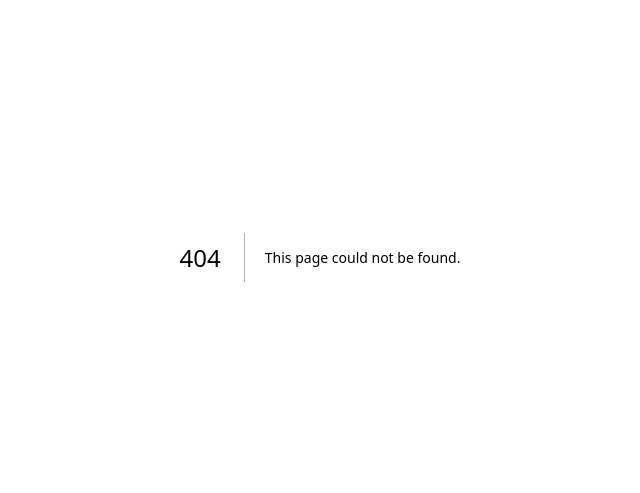
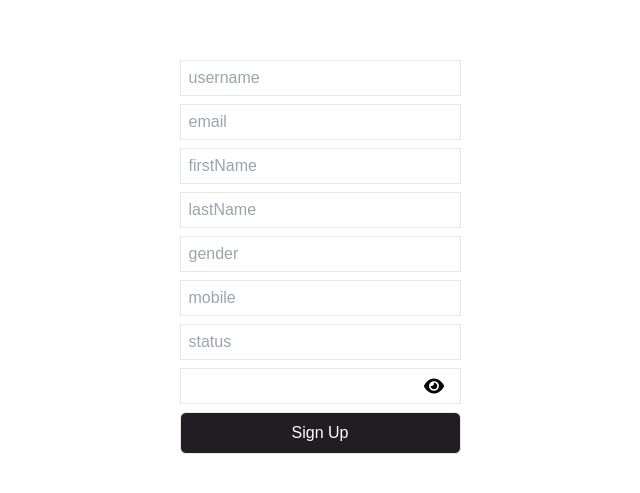
Before and after one commit to Daman431/social-network, a Next.js app: page /sign-up in a window 1280 px wide. Before the commit this address had no page. Shown: the part 143-636 px from the top of the page, without its empty margins (320-960 px from the left). Built offline with nearby package versions, Linux system fonts and the light colour scheme.

Commit message:
Adds sign up page

```diff
--- /dev/null
+++ b/src/app/sign-up/page.tsx
@@ -0,0 +1,104 @@
+"use client";
+
+import Button from "@/components/Button/Button";
+import TextField from "@/components/TextField/TextField";
+import { NextPage } from "next";
+import { useState } from "react";
+
+interface ISignupForm {
+    firstName: string
+    lastName: string
+    password: string
+    email: string
+    username: string
+    gender: string
+    mobile: string
+    status: string
+}
+
+const SignupPage: NextPage = () => {
+    const initialSignupForm: ISignupForm = {
+        email: '',
+        firstName: '',
+        gender: '',
+        lastName: '',
+        mobile: '',
+        password: '',
+        status: '',
+        username: ''
+    }
+    const [signupForm, setSignupForm] = useState<ISignupForm>(initialSignupForm);
+    const onFormChange = (name: keyof ISignupForm, value: string) => {
+        setSignupForm({
+            ...signupForm,
+            [name]: value
+        });
+    }
+    const signIn = () => {
+
+    }
+    return <div className="h-screen w-full flex justify-center items-center" >
+        <div className="py-2 px-1 flex flex-col space-y-2 rounded-md">
+            <TextField
+                type="text"
+                showNameAsPlaceholder
+                value={signupForm.username}
+                name="username"
+                onChange={(e) => onFormChange("username", e.target.value)}
+            />
+            <TextField
+                type="text"
+                showNameAsPlaceholder
+                value={signupForm.email}
+                name="email"
+                onChange={(e) => onFormChange("email", e.target.value)}
+            />
+            <TextField
+                type="text"
+                showNameAsPlaceholder
+                value={signupForm.firstName}
+                name="firstName"
+                onChange={(e) => onFormChange("firstName", e.target.value)}
+            />
+            <TextField
+                type="text"
+                showNameAsPlaceholder
+                value={signupForm.lastName}
+                name="lastName"
+                onChange={(e) => onFormChange("lastName", e.target.value)}
+            />
+            <TextField
+                type="text"
+                showNameAsPlaceholder
+                value={signupForm.gender}
+                name="gender"
+                onChange={(e) => onFormChange("gender", e.target.value)}
+            />
+            <TextField
+                type="text"
+                showNameAsPlaceholder
+                value={signupForm.mobile}
+                name="mobile"
+                onChange={(e) => onFormChange("mobile", e.target.value)}
+            />
+            <TextField
+                type="text"
+                showNameAsPlaceholder
+                value={signupForm.status}
+                name="status"
+                onChange={(e) => onFormChange("status", e.target.value)}
+            />
+            <TextField
+                type="password"
+                value={signupForm.password}
+                name="password"
+                onChange={(e) => onFormChange("password", e.target.value)}
+            />
+            <Button type="Primary" onClick={signIn}>
+                Sign Up
+            </Button>
+        </div>
+    </div>
+}
+
+export default SignupPage;
--- a/src/components/TextField/TextField.tsx
+++ b/src/components/TextField/TextField.tsx
@@ -2,7 +2,7 @@ import { FC, useState } from "react";
 import TextFieldProps, { TextFieldType } from "./TextFieldProps";
 import Button from "../Button/Button";
 
-const TextField: FC<TextFieldProps> = ({ name, onChange, type = "text", className, value }) => {
+const TextField: FC<TextFieldProps> = ({ name, onChange, type = "text", className, value, showNameAsPlaceholder = false }) => {
     const defaultClass = "border-0 outline-none h-full w-full p-2";
     const conatinerClass = "";
     const [inputType, setType] = useState<TextFieldType>(type);
@@ -21,6 +21,7 @@ const TextField: FC<TextFieldProps> = ({ name, onChange, type = "text", classNam
             name={name}
             className={`${className} ${defaultClass}`}
             value={value}
+            placeholder={showNameAsPlaceholder ? name : ''}
         />
         {
             type == "password" &&
--- a/src/components/TextField/TextFieldProps.tsx
+++ b/src/components/TextField/TextFieldProps.tsx
@@ -8,6 +8,7 @@ interface TextFieldProps {
     type?: TextFieldType
     className?: string
     value: string | number
+    showNameAsPlaceholder?: boolean
 }
 
 export default TextFieldProps;
```
